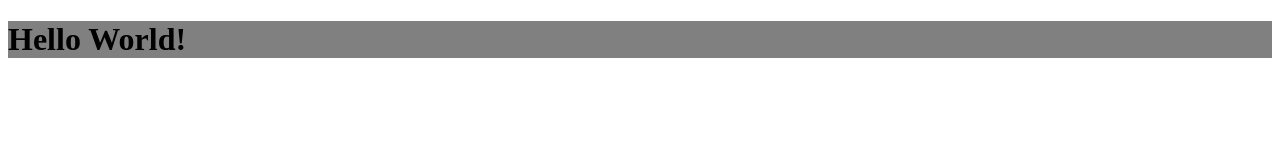
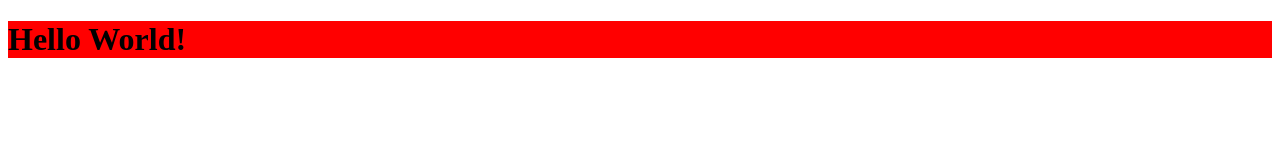
Before and after one commit to nika-sketch/git-day-3-branching-homework-, a plain HTML site: page index.html in a window 1280 px wide. Drawn offline with Linux system fonts and the light colour scheme.

Commit message:
Returned initial color

```diff
--- a/index.css
+++ b/index.css
@@ -1,4 +1,4 @@
 /* Created to merge */
 h1 {
-	background: gray
+	background: Red
 }
```
